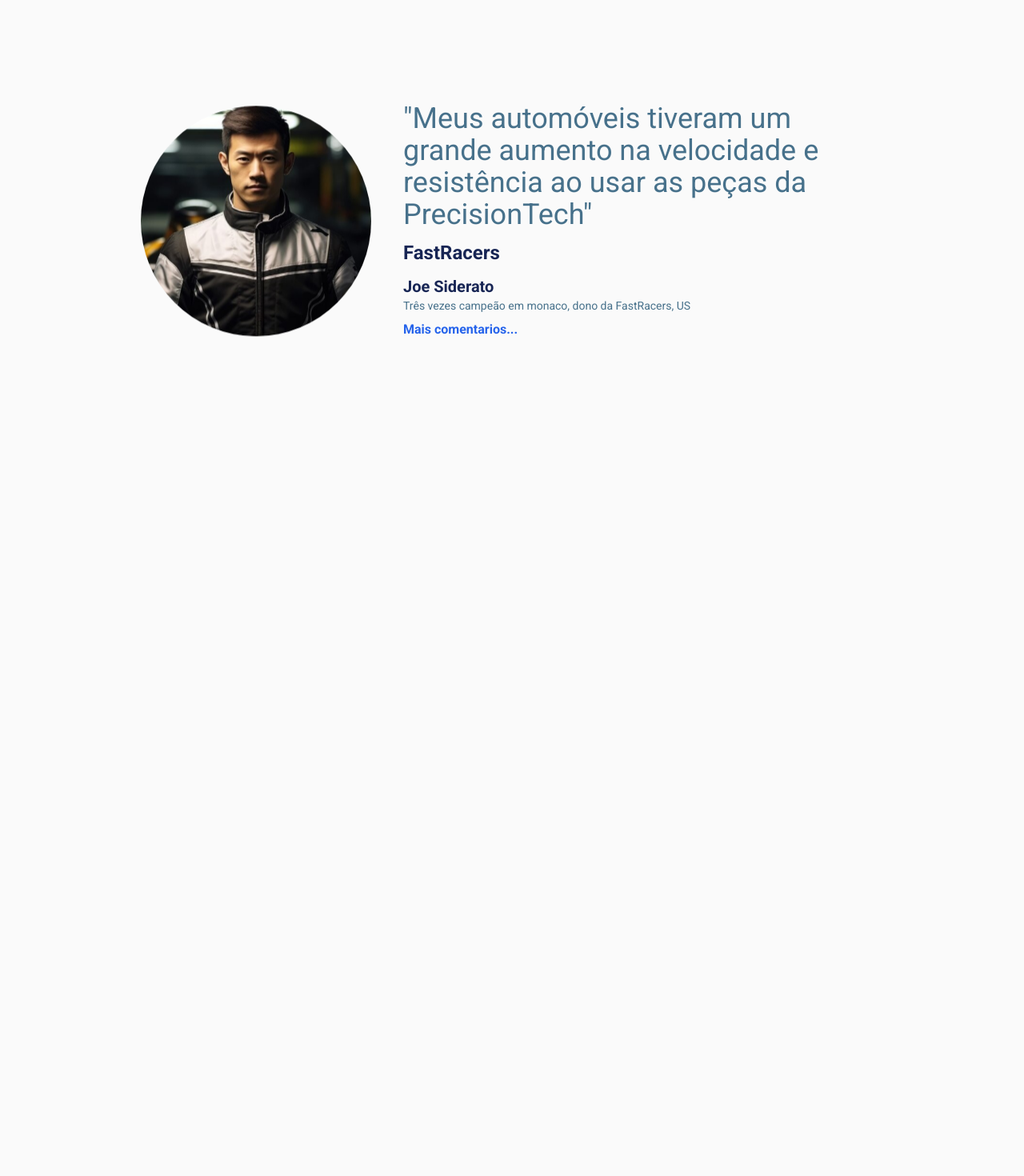
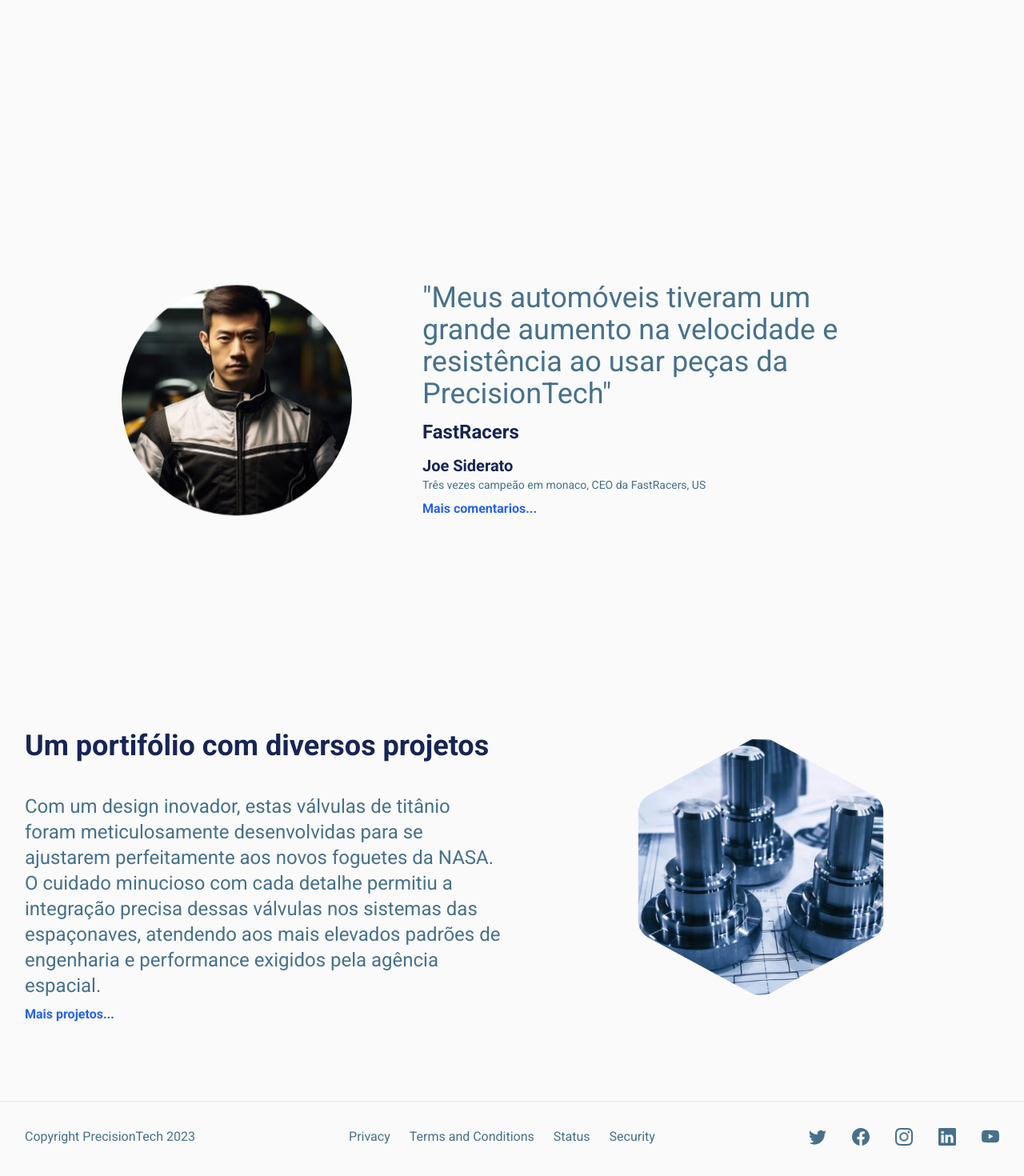
Before and after one commit to FranciscoNeto2909/PrecisionTech, a React (Vite) app: page / in a window 1280 px wide. Shown: the part 2360-3830 px from the top of the page at 80% size. Built offline with nearby package versions, Linux system fonts and the light colour scheme.

Commit message:
Home page finished

```diff
--- a/package.json
+++ b/package.json
@@ -14,6 +14,7 @@
     "aos": "^2.3.4",
     "react": "^18.2.0",
     "react-dom": "^18.2.0",
+    "react-icons": "^4.11.0",
     "react-redux": "^8.1.2",
     "react-router-dom": "^6.16.0",
     "redux": "^4.2.1"
--- a/src/App.tsx
+++ b/src/App.tsx
@@ -3,6 +3,7 @@
 import MobileH from "./components/headers/mobile/MobileH";
 import Home from "./pages/home/Home";
 import { useState, useEffect } from "react";
+import Footer from "./components/footer/Footer";
 
 export default function App() {
   const [windowWidth, setWindowWidth] = useState(window.innerWidth);
@@ -13,13 +14,14 @@
     return () => window.removeEventListener('resize', handleResize);
   }, []);
   return (
-    <div>
+    <>
       {windowWidth < 992 ?
         <MobileH windowWidth={windowWidth} /> : <DesktopH />
       }
       <Routes>
         <Route path="/" element={<Home />} />
       </Routes>
-    </div>
+      <Footer />
+    </>
   )
 }
--- /dev/null
+++ b/src/components/footer/Footer.tsx
@@ -0,0 +1,50 @@
+import { BsTwitter, BsFacebook, BsInstagram, BsLinkedin, BsYoutube } from 'react-icons/bs'
+import { Link } from 'react-router-dom'
+
+
+export default function Footer() {
+    return (
+        <div className="border-t h-20">
+            <div className="mx-auto max-w-[1250px] text-center px-4 pt-8 flex flex-col items-center gap-8 py-4 justify-between md:flex-row">
+                <div className='text-sm lg:text-base'>Copyright PrecisionTech 2023</div>
+                <div>
+                    <ul className="flex gap-2 text-sm lg:text-base lg:gap-6">
+                        <li><Link to="#">Privacy</Link></li>
+                        <li><Link to="#">Terms and Conditions</Link></li>
+                        <li><Link to="#">Status</Link></li>
+                        <li><Link to="#">Security</Link></li>
+                    </ul>
+                </div>
+                <div>
+                    <ul className='flex gap-8 md:gap-4 lg:gap-8'>
+                        <li>
+                            <Link to="#">
+                                <BsTwitter size={22} />
+                            </Link>
+                        </li>
+                        <li>
+                            <Link to="#">
+                                <BsFacebook size={22} />
+                            </Link>
+                        </li>
+                        <li>
+                            <Link to="#">
+                                <BsInstagram size={22} />
+                            </Link>
+                        </li>
+                        <li>
+                            <Link to="#">
+                                <BsLinkedin size={22} />
+                            </Link>
+                        </li>
+                        <li>
+                            <Link to="#">
+                                <BsYoutube size={22} />
+                            </Link>
+                        </li>
+                    </ul>
+                </div>
+            </div>
+        </div>
+    )
+}
--- a/src/components/teamCard/TeamCard.tsx
+++ b/src/components/teamCard/TeamCard.tsx
@@ -15,7 +15,7 @@
                         {person.position}
                     </h5>
                 </div>
-                <p className="max-h-[100px] text-xs text-ellipsis overflow-hidden md:mb-5 text-[#47718b] bg-white">
+                <p className="max-h-[100px] text-xs overflow-hidden text-[#47718b] bg-white lg:text-sm">
                     <span className="bg-white text-sm font-bold block text-blue-950">Qualificações:</span>
                     {person.qualifications}
                 </p>
--- a/src/pages/home/Home.tsx
+++ b/src/pages/home/Home.tsx
@@ -7,6 +7,7 @@
 import piloto from "../../images/piloto.jpg"
 import { team } from '../../data/team'
 import TeamCard from '../../components/teamCard/TeamCard'
+import valvulas from "../../images/peças.png"
 
 export default function Home() {
     useEffect(() => {
@@ -14,7 +15,7 @@
     }, [])
     return (
         <>
-            <section className='bg-white pt-24 pb-6 lg:h-screen lg:pb-8' data-aos="fade-in" data-aos-duration="2000">
+            <section className='bg-white pt-24 pb-6 md:h-screen lg:pb-8' data-aos="fade-in" data-aos-duration="2000">
                 <div className="bg-white mx-auto max-w-[1250px] p-4 flex flex-col-reverse items-center lg:px-6 lg:flex-row">
                     <div className='bg-white flex-1 self-start lg:mt-4'>
                         <h1 className='bg-white text-blue-950 text-[23px] font-bold sm:text-4xl lg:text-5xl'>Agendamento facil e rapido</h1>
@@ -29,7 +30,7 @@
                     </div>
                 </div>
             </section >
-            <section className='mb-6 py-4 lg:h-screen bg-[#E2F2FF] lg:pb-10' data-aos="slide-up" data-aos-duration="800">
+            <section className='mb-6 py-4 md:h-screen bg-[#E2F2FF] lg:pb-10' data-aos="slide-up" data-aos-duration="800">
                 <div className="mx-auto max-w-[1250px] px-4 flex flex-col bg-transparent">
                     <h2 className='text-blue-950 text-3xl font-bold my-6 lg:text-4xl lg:my-10 bg-transparent'>Materiais e Serviços
                     </h2>
@@ -73,17 +74,17 @@
                     </div>
                 </div>
             </section>
-            <section className='mb-6 py-4 lg:pt-10 h-screen' data-aos="slide-up" data-aos-duration="800">
+            <section className='py-4 h-screen flex items-center lg:pt-10' data-aos="slide-up" data-aos-duration="800">
                 <div className="mx-auto max-w-[1250px] px-4 flex flex-col">
                     <div className='mx-auto flex flex-col items-center gap-6 md:flex-row-reverse'>
-                        <div className='ms-4'>
-                            <p className='text-2xl max-w-[600px] lg:text-4xl'>"Meus automóveis tiveram um grande aumento na velocidade e resistência ao usar as peças da PrecisionTech"</p>
+                        <div className='ms-4 lg:ms-16'>
+                            <p className='text-2xl max-w-[600px] lg:text-4xl'>"Meus automóveis tiveram um grande aumento na velocidade e resistência ao usar peças da PrecisionTech"</p>
                             <div className='font-bold text-2xl text-blue-950 self-start my-3'>
                                 FastRacers
                             </div>
                             <div>
                                 <h4 className='text-xl text-blue-950 font-bold'>Joe Siderato</h4>
-                                <p className='text-sm'>Três vezes campeão em monaco, dono da FastRacers, US</p>
+                                <p className='text-sm'>Três vezes campeão em monaco, CEO da FastRacers, US</p>
                             </div>
                             <div className='mt-2'>
                                 <Link to="/comentarios" className='text-blue-600 font-bold'>Mais comentarios...</Link>
@@ -93,8 +94,19 @@
                     </div>
                 </div>
             </section>
-            <section className='mb-6 py-4 lg:pt-0 h-screen lg:my-10' data-aos="slide-up" data-aos-duration="800">
-                <div className="mx-auto max-w-[1250px] px-4 flex flex-col">
+            <section className='mb-6 py-4 lg:pt-0  lg:mb-20' data-aos="slide-up" data-aos-duration="800">
+                <div className="mx-auto max-w-[1250px] px-4 flex flex-col-reverse gap-6 items-center justify-between md:flex-row">
+                    <div className='flex-1'>
+                        <h2 className='text-blue-950 text-2xl font-bold my-6 sm:text-3xl lg:text-4xl lg:mb-10 bg-transparent'>Um portifólio com diversos  projetos
+                        </h2>
+                        <p className='text-[17px] max-w-[500px] sm:text-lg lg:max-w-none lg:text-2xl'>Com um design inovador, estas válvulas de titânio foram meticulosamente desenvolvidas para se ajustarem perfeitamente aos novos foguetes da NASA. O cuidado minucioso com cada detalhe permitiu a integração precisa dessas válvulas nos sistemas das espaçonaves, atendendo aos mais elevados padrões de engenharia e performance exigidos pela agência espacial.</p>
+                        <div className='mt-2'>
+                            <Link to="/projetos" className='text-blue-600 font-bold'>Mais projetos...</Link>
+                        </div>
+                    </div>
+                    <div className='flex-1 flex justify-center'>
+                        <img className='h-72 lg:h-80' src={valvulas} alt="" />
+                    </div>
                 </div>
             </section>
         </>
```
Also changed, not shown: src/images/peças.png (added), 1 other file (tests, documents, lock files or other folders).
